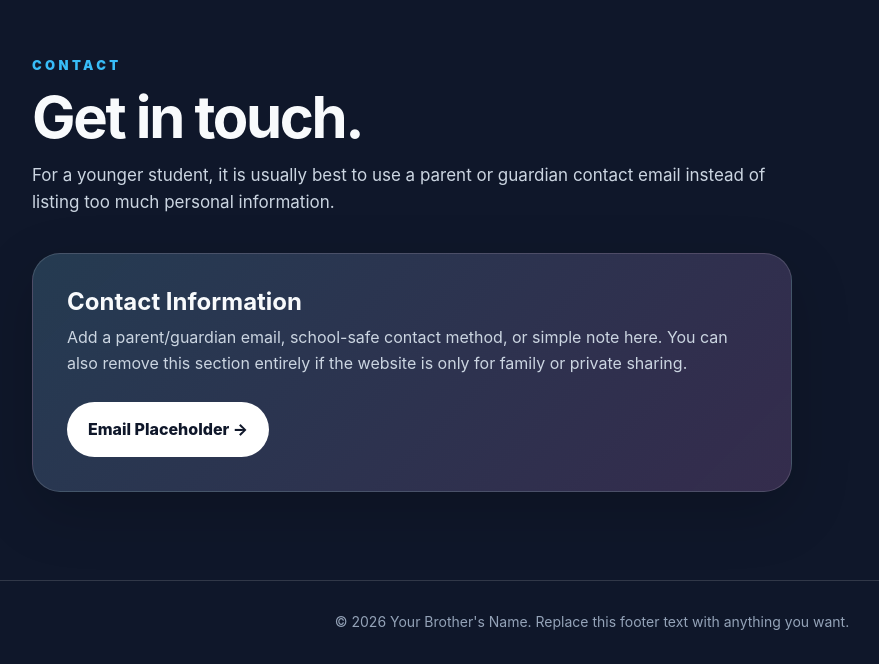
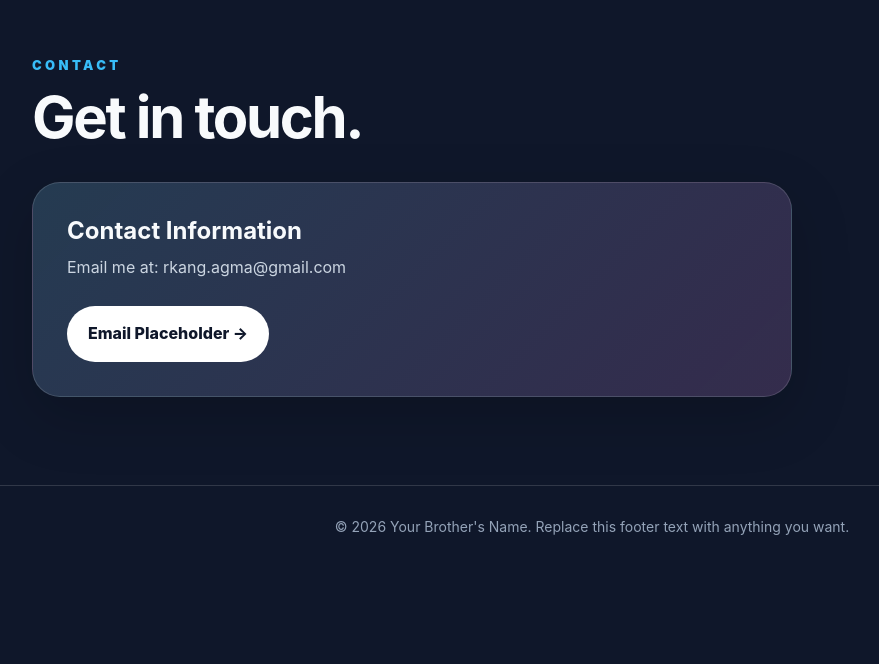
Before and after one commit to rkang11/rkang11.github.io, a plain HTML site: page index.html in a window 1280 px wide. Shown: the part 5137-5801 px from the top of the page, without its empty margins (48-927 px from the left). After the commit the page ends 5705 px from the top, so only its background shows below. Drawn offline with Linux system fonts and the light colour scheme.

Commit message:
contact info

```diff
--- a/index.html
+++ b/index.html
@@ -907,18 +907,12 @@
         <div class="section-heading">
           <div class="eyebrow">Contact</div>
           <h2>Get in touch.</h2>
-          <p>
-            For a younger student, it is usually best to use a parent or guardian
-            contact email instead of listing too much personal information.
-          </p>
         </div>
 
         <div class="card contact-card">
           <h3>Contact Information</h3>
           <p>
-            Add a parent/guardian email, school-safe contact method, or simple note
-            here. You can also remove this section entirely if the website is only
-            for family or private sharing.
+            Email me at: rkang.agma@gmail.com
           </p>
 
           <br />
```
